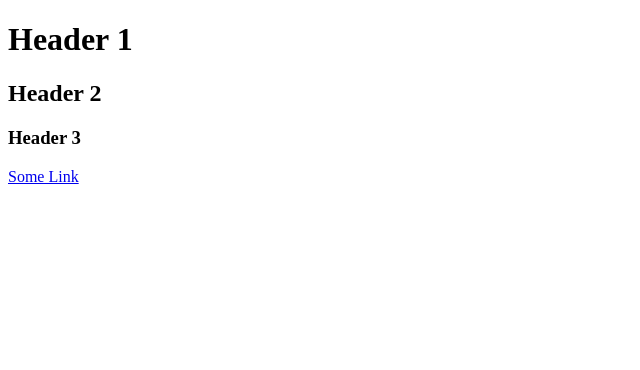
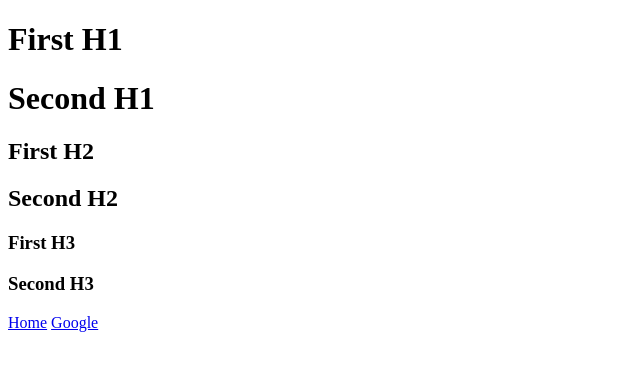
Before and after one commit to Zhao-Andy/zhao-andy.github.io, a plain HTML site: page index.html in a window 1280 px wide. Shown: the whole page, without its empty margins (0-640 px from the left). Drawn offline with Linux system fonts and the light colour scheme.

Commit message:
added more elements

```diff
--- a/index.html
+++ b/index.html
@@ -5,9 +5,13 @@
     <title>Test Page</title>
   </head>
   <body>
-    <h1>Header 1</h1>
-    <h2>Header 2</h2>
-    <h3>Header 3</h3>
-    <a href="zhao-andy.github.io">Some Link</a>
+    <h1>First H1</h1>
+    <h1>Second H1</h1>
+    <h2>First H2</h2>
+    <h2>Second H2</h2>
+    <h3>First H3</h3>
+    <h3>Second H3</h3>
+    <a href="https://zhao-andy.github.io">Home</a>
+    <a href="https://www.google.com">Google</a>
   </body>
 </html>
```
